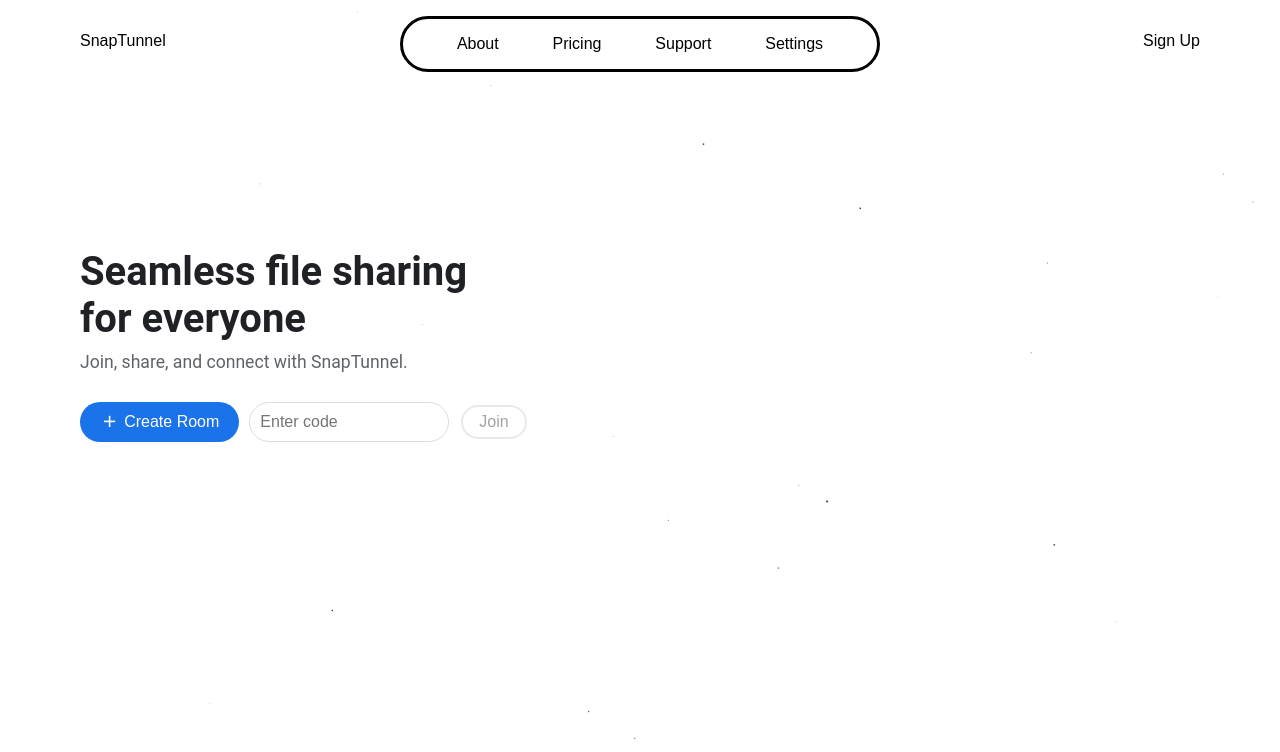
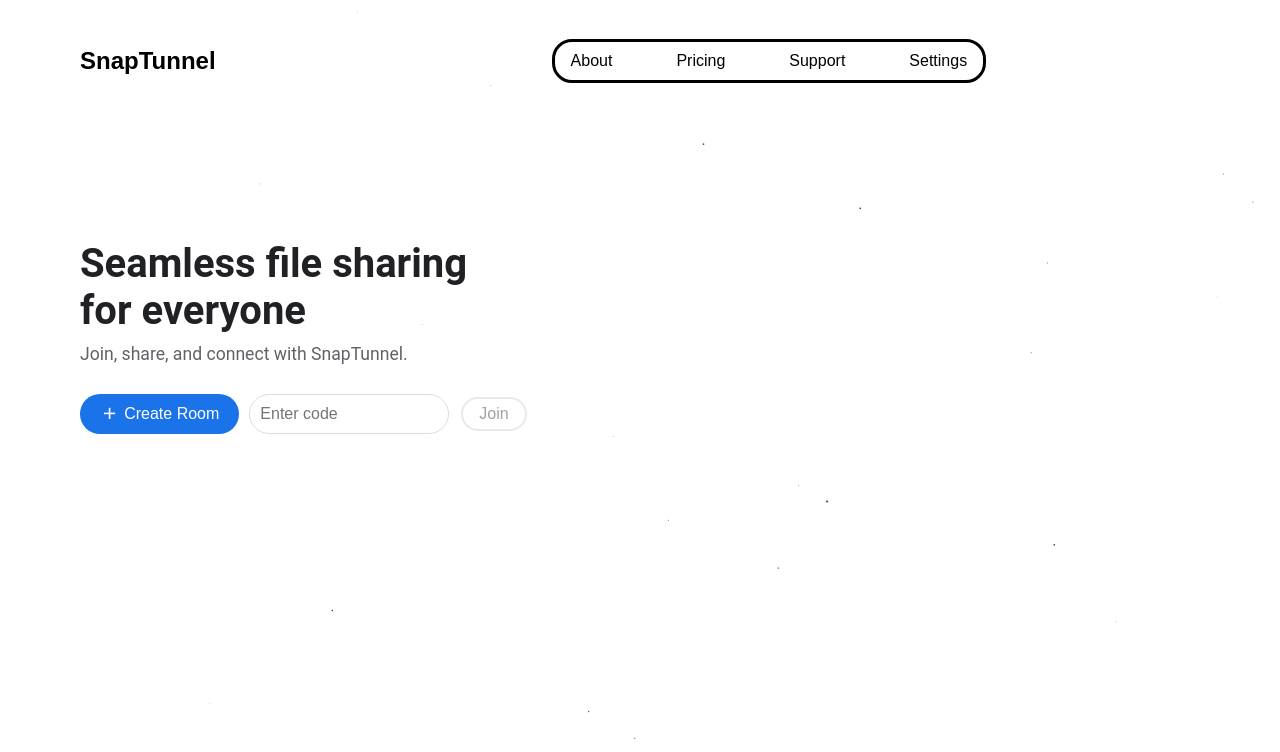
Before and after one commit to shashwat-deep/SnapTunnel, a React (Vite) app: page / in a window 1280 px wide. Shown: the top 752 px of the page. Built offline with nearby package versions, Linux system fonts and the light colour scheme.

Commit message:
nav_menu Scroll-Up inivisiblity added

```diff
--- a/src/App.css
+++ b/src/App.css
@@ -1,18 +1,20 @@
-#root {
-  margin: 0 auto;
-  text-align: center;
+.app-wrapper {
+  display: flex;
+  flex-direction: column;
+  min-height: 100vh;
 }
 
-.app-container {
+.content-container {
+  flex: 1;
+  margin-top: 80px; /* Adjust based on NavBar height (padding + content) */
   position: relative;
   z-index: 0;
-  min-height: 100vh;
 }
 
 .material-symbols-outlined {
   font-variation-settings:
-  'FILL' 0,
-  'wght' 400,
-  'GRAD' 0,
-  'opsz' 24
+    'FILL' 0,
+    'wght' 400,
+    'GRAD' 0,
+    'opsz' 24;
 }
--- a/src/App.tsx
+++ b/src/App.tsx
@@ -1,22 +1,33 @@
 import React from 'react';
-import { BrowserRouter as Router, Route, Routes } from 'react-router-dom';
-import Main from './components/home/main.tsx'
-import NavBar from './components/home/navBar.tsx'
-
+import { BrowserRouter as Router, Route, Routes, useLocation } from 'react-router-dom';
+import Main from './components/home/main.tsx';
+import NavBar from './components/home/navBar.tsx';
 import Room from './components/room/room.tsx';
-
 import './App.css';
 
-const App: React.FC = () => {
+const AppContent: React.FC = () => {
+  const location = useLocation();
+
+  // Show NavBar only on the root path ("/")
+  const showNavBar = location.pathname === '/';
+
   return (
-    <Router>
-      <NavBar />
-      <div className="app-container">
+    <div className="app-wrapper">
+      {showNavBar && <NavBar />}
+      <div className="content-container">
         <Routes>
           <Route path="/" element={<Main />} />
           <Route path="/room/:roomId" element={<Room />} />
         </Routes>
       </div>
+    </div>
+  );
+};
+
+const App: React.FC = () => {
+  return (
+    <Router>
+      <AppContent />
     </Router>
   );
 };
--- a/src/components/home/main.css
+++ b/src/components/home/main.css
@@ -17,6 +17,10 @@
   align-items: center;
   border: 3px solid #000;
   border-radius: 50px;
+}
+
+.nav_items:hover{
+  background-color: #202124;
 }
 
 .main-window{
@@ -260,8 +264,6 @@ input:focus {
 
 }
 
-/* Existing CSS remains unchanged... */
-
 /* Starfield Animation */
 .starfield {
   position: fixed;
--- a/src/components/home/main.tsx
+++ b/src/components/home/main.tsx
@@ -50,34 +50,26 @@ const Main: React.FC = () => {
   useEffect(() => {
     const starfield = document.querySelector('.starfield');
     if (starfield) {
-      for (let i = 0; i < 100; i++) { // Create 100 stars
+      for (let i = 0; i < 100; i++) {
         const star = document.createElement('div');
         star.className = 'star';
-        const size = Math.random() * 2 + 1; // Random size between 1px and 3px
+        const size = Math.random() * 2 + 1;
         star.style.width = `${size}px`;
         star.style.height = `${size}px`;
-        star.style.left = `${Math.random() * 100}vw`; // Random horizontal position
-        star.style.top = `${Math.random() * 100}vh`; // Random vertical position
-        star.style.animationDelay = `${Math.random() * 30}s`; // Staggered start times
+        star.style.left = `${Math.random() * 100}vw`;
+        star.style.top = `${Math.random() * 100}vh`;
+        star.style.animationDelay = `${Math.random() * 30}s`;
         starfield.appendChild(star);
       }
     }
   }, []);
 
   return (
-    <div className='main_app_container'>
-      <div className='main_navBar'>
-        <div className='nav_items'>About</div>
-        <div className='nav_items'>Pricing</div>
-        <div className='nav_items'>Support</div>
-        <div className='nav_items'>Settings</div>
-      </div>
     <div className='main-window'>
       <div className="main-container">
         <h1>Seamless file sharing<br />for everyone</h1>
         <p>Join, share, and connect with SnapTunnel.</p>
         <div className="button-group">
-            {/* create button */}
           <button
             className="new-meeting-btn"
             onClick={handleCreateRoom}
@@ -86,7 +78,6 @@ const Main: React.FC = () => {
             <span className="material-symbols-outlined">add</span>
             {isCreating ? 'Creating...' : 'Create Room'}
           </button>
-            {/* input area */}
           <div className="input-join">
             <input
               type="text"
@@ -104,12 +95,8 @@ const Main: React.FC = () => {
           </div>
         </div>
       </div>
-        <div className='image_container'>
-        </div>
-      </div>
-      <div className='footer'>
-      </div>
-      {/* Add the starfield container */}
+      <div className='image_container'></div>
+      <div className='footer'></div>
       <div className="starfield"></div>
     </div>
   );
--- a/src/components/home/navBar.css
+++ b/src/components/home/navBar.css
@@ -1,12 +1,12 @@
 @import url('https://fonts.googleapis.com/css2?family=Material+Symbols+Outlined:wght@100..700&family=Material+Icons&display=block');
 
-*{
+* {
   margin: 0;
   padding: 0;
   color: black;
 }
 
-a{
+a {
   text-decoration: none;
 }
 
@@ -18,32 +18,76 @@ a{
   left: 0;
   width: 100%;
   padding-inline: 5rem;
-  padding-block: 2rem ;
+  padding-block: 2rem;
   align-items: center;
   justify-content: space-between;
   background: transparent;
   z-index: 10;
+  transition: background-color 0.3s ease;
 }
 
-/* .navbar_menu{
+.navbar_logo .navbar_link {
+  font-size: 1.5rem;
+  font-weight: bold;
+  color: #202124;
+}
+
+.navbar_menu {
   display: flex;
   flex-direction: row;
-  justify-content: center;
+  justify-content: space-around;
+  margin-inline: 21rem;
+  padding-inline: 0;
+  padding-block: .1rem;
   flex-grow: 1;
-} */
-
-.navbar_link{
-  display: flex;
-  align-items: center;
-  justify-content: center;
+  list-style: none;
+  gap: 2rem;
+  border: 3px solid black;
+  border-radius: 20px;
+  transition: opacity 0.3s ease, transform 0.3s ease;
 }
 
+.navbar_item {
+  padding: 0.5rem 1rem;
+  border-radius: 1rem;
+  transition: background-color 0.3s ease;
+}
 
+.navbar_item:hover {
+  background-color: #202124;
+  color: white;
+}
 
+.navbar_item a {
+  color: inherit;
+  font-size: 1rem;
+}
 
+.account {
+  padding: 0.5rem 1rem;
+  border: 3px solid black;
+  border-radius: 20px;
+  transition: background-color 0.3s ease;
+}
 
+.account:hover {
+  background-color: #202124;
+  color: white;
+}
 
-.navbar_mobile{
+.navbar_menu.hidden {
+  opacity: 0;
+  transform: translateY(-100%);
+  pointer-events: none;
+}
+
+/* Ensure logo and account remain visible */
+.navbar_logo, .account {
+  opacity: 1 !important;
+  transform: none !important;
+}
+
+.navbar_mobile {
   display: none;
 }
 
@@ -52,17 +96,15 @@ a{
     'FILL' 0,
     'wght' 400,
     'GRAD' 0,
-  'opsz' 24
+    'opsz' 24;
 }
 
 @media (max-width: 768px) {
-
   .material-symbols-outlined {
     font-variation-settings:
       'FILL' 0,
       'wght' 400,
       'GRAD' 0,
-    'opsz' 24
+      'opsz' 24;
   }
-
 }
--- a/src/components/home/navBar.tsx
+++ b/src/components/home/navBar.tsx
@@ -1,59 +1,48 @@
-import React from 'react';
+import React, { useState, useEffect } from 'react';
 import { Link } from 'react-router-dom';
 import './navBar.css';
 
 const Navbar: React.FC = () => {
+  const [isMenuVisible, setIsMenuVisible] = useState(true);
+
+  useEffect(() => {
+    let lastScrollY = window.scrollY;
+
+    const handleScroll = () => {
+      const currentScrollY = window.scrollY;
+      if (currentScrollY > lastScrollY && currentScrollY > 100) {
+        // Scrolling down and past 100px, hide menu
+        setIsMenuVisible(false);
+      } else {
+        // Scrolling up or at top, show menu
+        setIsMenuVisible(true);
+      }
+      lastScrollY = currentScrollY;
+    };
+
+    window.addEventListener('scroll', handleScroll, { passive: true });
+
+    // Cleanup event listener
+    return () => window.removeEventListener('scroll', handleScroll);
+  }, []);
+
   return (
-    <>
-      <nav className="navbar_pc">
-        <div className="navbar_logo">
-          <Link to="/" className="navbar_link">
-            {/* <img src="/tatva-icon.svg" alt="Logo" className="logo-img" /> */}
-            <span className="logo_text">SnapTunnel</span>
-          </Link>
-        </div>
-        {/* <ul className="navbar_menu">
-          <li className="navbar_link"><a href='#about'>About</a></li>
-          <li className="navbar_link"><a href='#pricing'>Pricing</a></li>
-          <li className="navbar_link"><a>Support</a></li>
-          <li className="navbar_link">
-            <span className="material-symbols-outlined">settings</span>
-            <a>Setting</a>
-          </li>
-        </ul> */}
-        <div className='account'>
-          {/* <span className="material-symbols-outlined">account_circle</span> */}
-          Sign Up
-        </div>
-
-      </nav>
-      <nav className="navbar_mobile">
-      <div className="navbar-logo">
-        <Link to="/" className="navbar-link">
-          {/* <img src="/tatva-icon.svg" alt="Logo" className="logo-img" /> */}
-          <span className="logo-text">SnapTunnel</span>
+    <nav className="navbar_pc">
+      <div className="navbar_logo">
+        <Link to="/" className="navbar_link">
+          <span className="logo_text">SnapTunnel</span>
         </Link>
       </div>
-      <ul className="navbar-menu">
-        <li className="navbar-link"><a href='#about'>About</a></li>
-        <li className="navbar-link"><a href='#pricing'>Pricing</a></li>
-        <li className="navbar-link"><a>Support</a></li>
-        <li className="navbar-link"><a>Setting</a></li>
+      <ul className={`navbar_menu ${isMenuVisible ? '' : 'hidden'}`}>
+        <li className="navbar_item"><a href="#about">About</a></li>
+        <li className="navbar_item"><a href="#pricing">Pricing</a></li>
+        <li className="navbar_item"><a href="#support">Support</a></li>
+        <li className="navbar_item"><a href="#settings">Settings</a></li>
       </ul>
-      <div>
-        <div className="">
-          <div className="">Setting</div>
-          <span className="material-symbols-outlined">settings</span>
-          {/* <span className="material-symbols-outlined">help</span> */}
-        </div>
-        <div className='account'>
-          {/* <span className="material-symbols-outlined">account_circle</span> */}
-          <div className="">Sign Up</div>
-        </div>
+      <div className="account">
+        Sign Up
       </div>
-
-      </nav>
-    </>
+    </nav>
   );
 };
 
```
Lines whose indentation alone changed are shown as unchanged.
